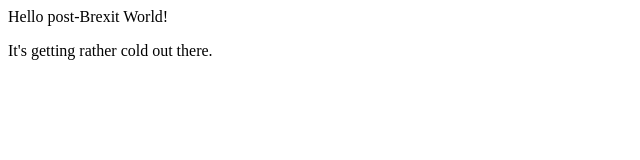
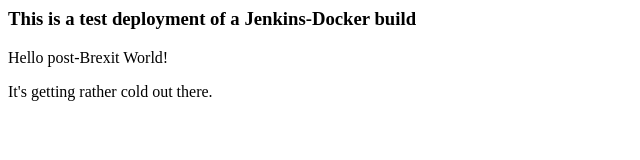
Before and after one commit to lwilts/cd_poc, a plain HTML site: page www/index.html in a window 1280 px wide. Shown: the whole page, without its empty margins (0-640 px from the left). Drawn offline with Linux system fonts and the light colour scheme.

Commit message:
Webhook test again

```diff
--- a/www/index.html
+++ b/www/index.html
@@ -2,6 +2,7 @@
     <head>
         <title>Ccontinuous Deployment Test</title>
     <body>
+        <h3>This is a test deployment of a Jenkins-Docker build</h3>
         <p>Hello post-Brexit World!</p>
         <p>It's getting rather cold out there.</p>
     </body>
```
